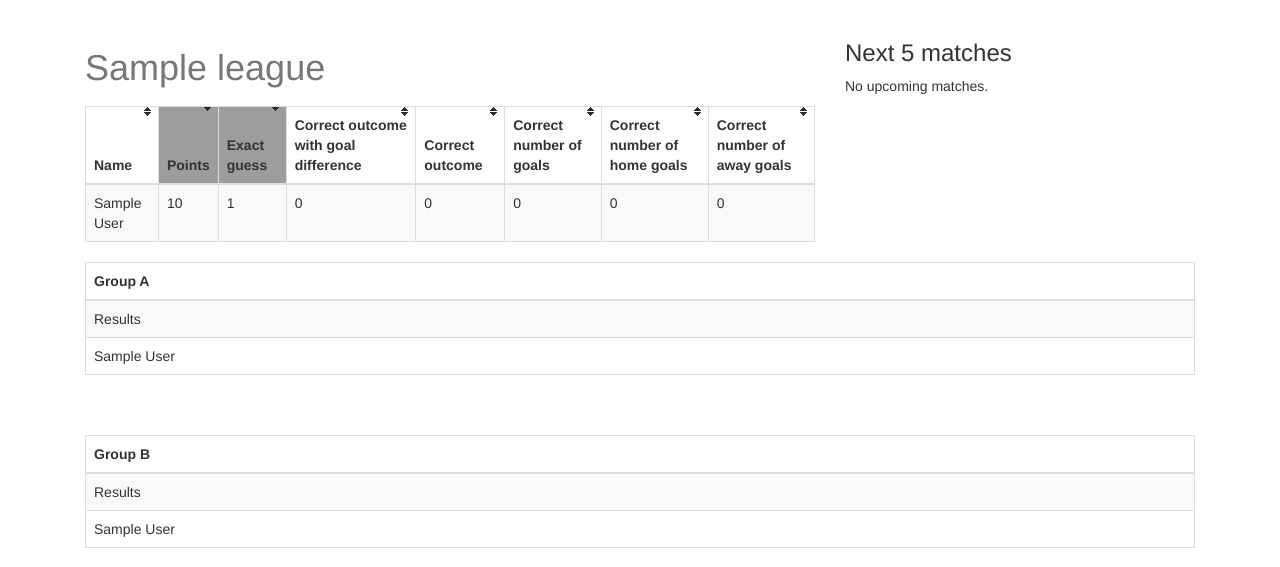
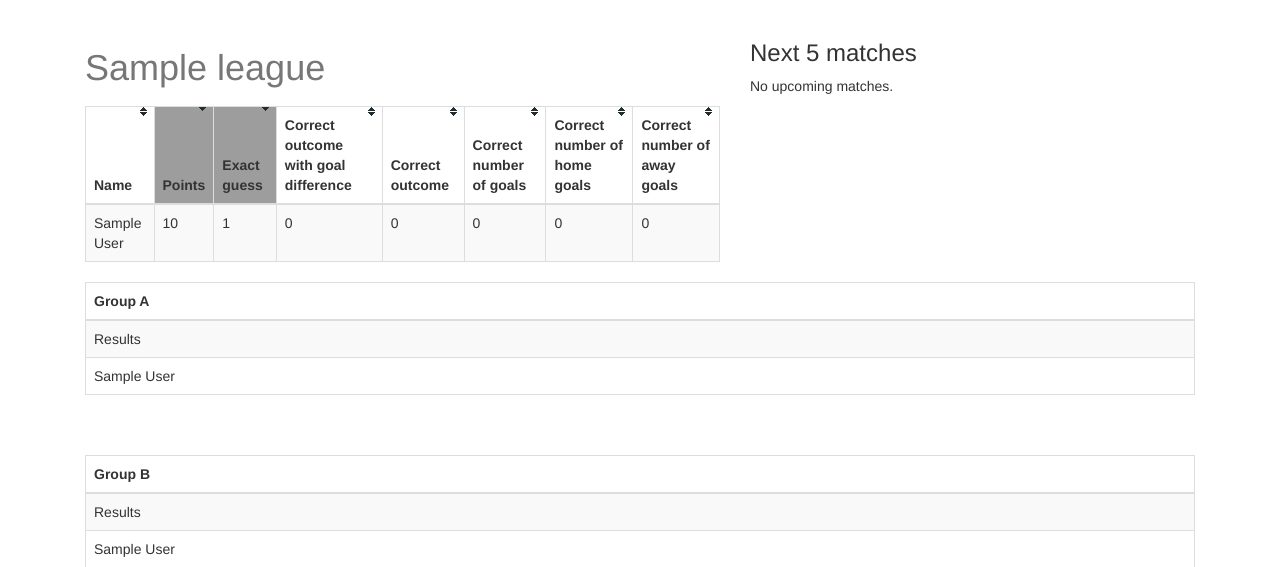
Before and after one commit to leventebakos/football-ech, a Django app: page /leagues/my_league/1/ in a window 1280 px wide. Shown: the part 52-619 px from the top of the page. Run offline with Django 3.2, Linux system fonts and the light colour scheme; a user stored in the database is signed in; tables that the repository leaves empty hold one stand-in row (values such as "Sample post"); some libraries are stand-ins or nearby versions.

Commit message:
Change league template layout

```diff
--- a/leagues/templates/leagues/league_details.html
+++ b/leagues/templates/leagues/league_details.html
@@ -2,7 +2,7 @@
 
 {% block content %}
 
-	<div class="col-md-8">
+	<div class="col-md-7">
 		<table id="standings_table" class="table table-striped table-bordered">
 			<caption><h1>{{ league_name }}</h1></caption>
 			<thead>
@@ -43,7 +43,7 @@
 		</table>
 	</div>
 
-	<div class="col-md-4 next_5_matches">
+	<div class="col-md-5 next_5_matches">
 		<h3>Next 5 matches</h3>
 		{% if matches_view %}
 			{% load staticfiles %}
```
